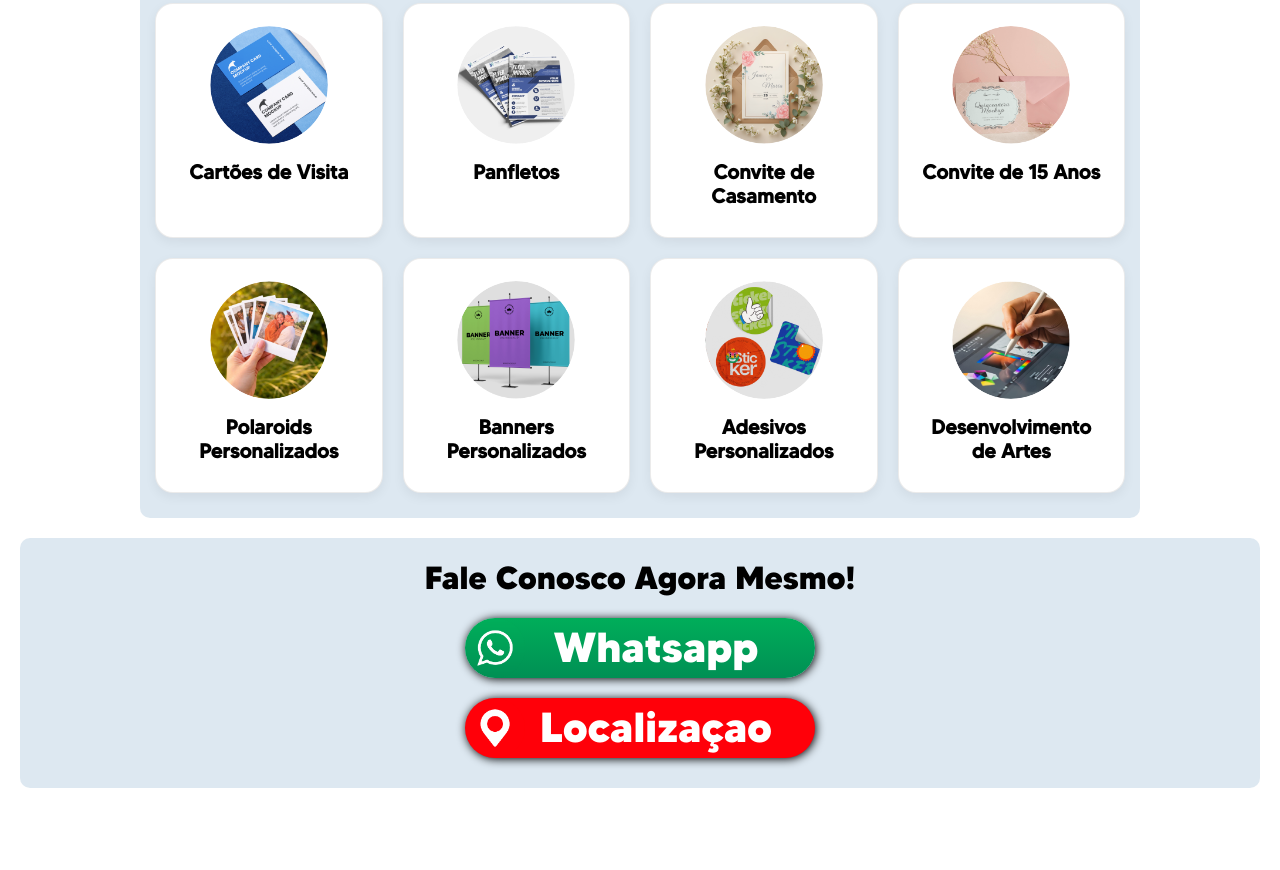
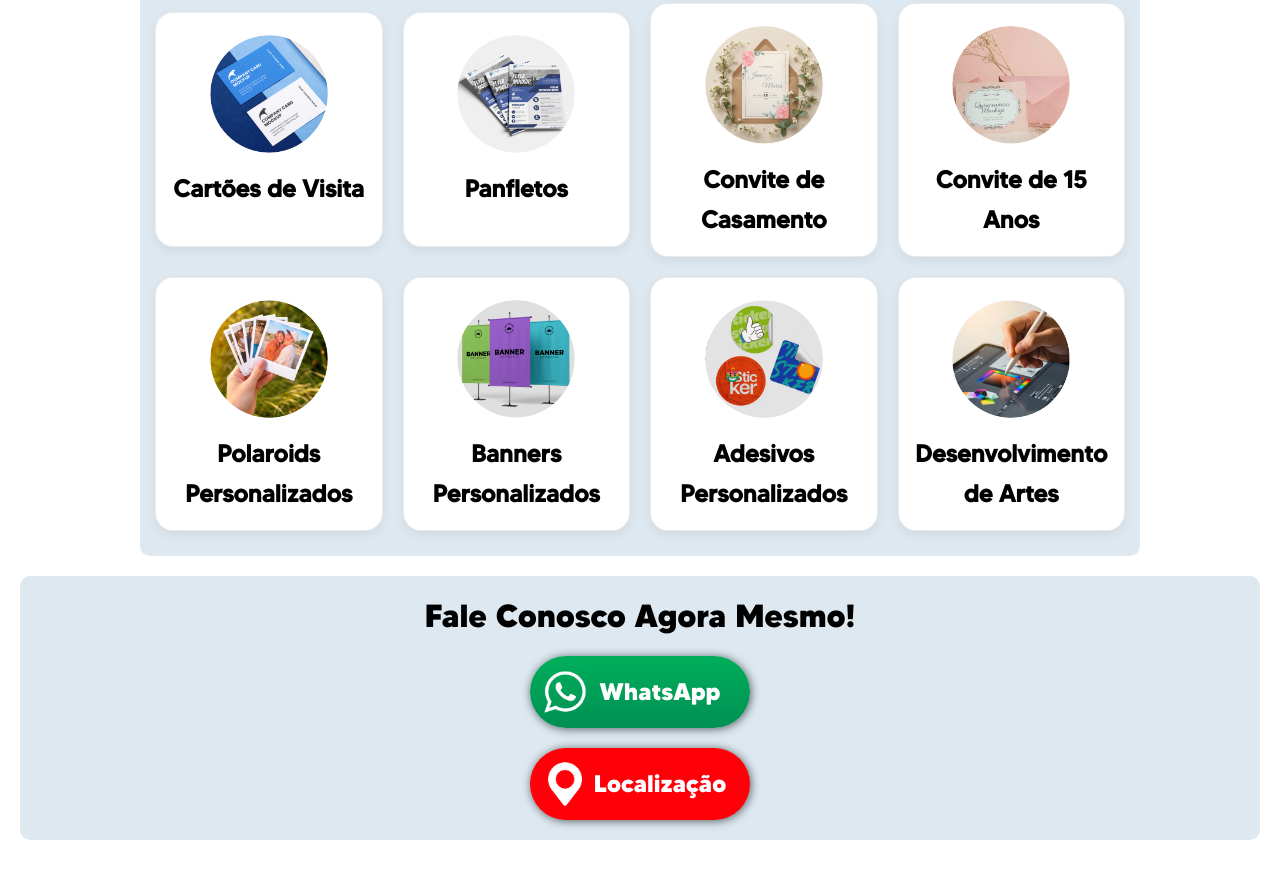
Before and after one commit to joaogaaabriel/Cliente-JrGraficaLTDA, a plain HTML site: page index.html in a window 1280 px wide. Shown: the part 808-1678 px from the top of the page. Before the commit the page ends 1626 px from the top, so only its background shows below. Drawn offline with Linux system fonts and the light colour scheme.

Commit message:
Ajustes Botoes e Slider

```diff
--- a/HomePage.css
+++ b/HomePage.css
@@ -220,12 +220,13 @@ html, body{
 }
 
 /* TEXTO */
-.item-categoria span {
+.item-categoria > span {
   font-family: 'Tommy-Medium', Arial, Helvetica, sans-serif;
-  font-size: 14px;
+  font-size: 24px;
   font-weight: 600;
+  line-height: 5vh;
   text-align: center;
-  line-height: 3vh;
+  color: black;
 }
 
 /* HOVER (DESKTOP) */
@@ -250,81 +251,102 @@ html, body{
   text-decoration: none;
 }
 
-.item-categoria > span {
-  font-size: 20px;
-  color: black;
-}
 
-.contato-chamativo{
+
+/* =========================
+   SEÇÃO CONTATO CHAMATIVO
+========================= */
+
+.contato-chamativo {
   display: flex;
   flex-direction: column;
   align-items: center;
+
   background-color: #2068a027;
   border-radius: 10px;
+
   margin: 20px auto;
-  height: 250px;
+  padding: 20px;
+
   font-family: 'Tommy-Bold', Arial, Helvetica, sans-serif;
 }
 
-.contato-chamativo h1{
-  font-size: 32px;
+/* TÍTULO */
+.contato-chamativo h1 {
+  font-size: clamp(22px, 4vw, 32px);
   text-align: center;
-  margin: 20px auto;;
+  margin-bottom: 20px;
 }
 
-.caracters-btn{
-  border-radius: 50px;
-  box-shadow: 1px 1px 10px black;
+/* =========================
+   CONTAINER DOS BOTÕES
+========================= */
 
-  width: 350px;
-  height: 60px;
-
-  display: flex;
-  justify-content: center;
-  align-items: center;
-
-  padding-left: 32px;
-
-  text-decoration: none;
-  color: white;
-  font-size: 42px;
-
-  cursor: pointer;
-}
-
-.btn-person-whatsapp{
-  background:
-    url(images/WhatsappIcon.png) no-repeat 0px center / 60px,
-    linear-gradient(to bottom, #00ae5a, #009054);
-
-  transition:
-    box-shadow 0.35s ease,
-    transform 0.25s ease;
-}
-
-.btn-person-whatsapp:hover{
-  transform: translateY(-3px);
-}
-
-.btn-person-local{
-  background: url(images/LocalizacaoIcon.png);
-  background-repeat: no-repeat;
-  background-position: 0px center;
-  background-size: 60px;
-  background-color: #FF0009;
-
-  transition:
-    box-shadow 0.35s ease,
-    transform 0.25s ease;
-}
-
-.btn-person-local:hover{
-  transform: translateY(-3px);
-}
-
-.botao-whatsapp-container{
+.botao-whatsapp-container {
   display: flex;
   flex-direction: column;
   align-items: center;
   gap: 20px;
 }
+
+/* =========================
+   BOTÃO BASE (REUTILIZÁVEL)
+========================= */
+
+.caracters-btn {
+  border-radius: 50px;
+  box-shadow: 1px 1px 10px rgba(0, 0, 0, 0.6);
+
+  width: 100%;
+  max-width: 350px;
+  height: clamp(56px, 10vh, 72px);
+
+  display: inline-flex;
+  align-items: center;
+  justify-content: center;
+
+  padding: 0 24px 0 64px;
+
+  text-decoration: none;
+  color: #ffffff;
+
+  font-size: clamp(18px, 4vw, 24px);
+  font-weight: 600;
+  line-height: 1;
+
+  cursor: pointer;
+
+  transition:
+    transform 0.25s ease,
+    box-shadow 0.25s ease;
+}
+
+/* =========================
+   BOTÃO WHATSAPP
+========================= */
+
+.btn-person-whatsapp {
+  background:
+    url(images/WhatsappIcon.png) no-repeat 0px center / 70px,
+    linear-gradient(to bottom, #00ae5a, #009054);
+}
+
+.btn-person-whatsapp:hover {
+  transform: translateY(-3px);
+}
+
+/* =========================
+   BOTÃO LOCALIZAÇÃO
+========================= */
+
+.btn-person-local {
+  background: url(images/LocalizacaoIcon.png);
+  background-repeat: no-repeat;
+  background-position: 0px center;
+  background-size: 70px;
+  background-color: #FF0009;
+}
+
+.btn-person-local:hover {
+  transform: translateY(-3px);
+}
--- a/index.html
+++ b/index.html
@@ -143,17 +143,28 @@
   <h1>Fale Conosco Agora Mesmo!</h1>
 
   <div class="botao-whatsapp-container">
-          <a href="https://api.whatsapp.com/send/?phone=5562996615420&text=Ol%C3%A1%2C+vim+do+google+e+quero+fazer+um+or%C3%A7amento.&type=phone_number&app_absent=0"
+
+    <a
+      href="https://api.whatsapp.com/send/?phone=5562996615420&text=Ol%C3%A1%2C+vim+do+google+e+quero+fazer+um+or%C3%A7amento.&type=phone_number&app_absent=0"
       target="_blank"
-          class="btn-person-whatsapp caracters-btn"
-          >Whatsapp</a>
+      class="caracters-btn btn-person-whatsapp"
+      aria-label="Falar conosco pelo WhatsApp"
+    >
+      <span>WhatsApp</span>
+    </a>
 
-          <a href="https://maps.app.goo.gl/ixBgFqJg6NezSZa8A"
+    <a
+      href="https://maps.app.goo.gl/ixBgFqJg6NezSZa8A"
       target="_blank"
-          class="btn-person-local caracters-btn"
-          >Localizaçao</a>
+      class="caracters-btn btn-person-local"
+      aria-label="Ver localização no mapa"
+    >
+      <span>Localização</span>
+    </a>
+
   </div>
 </section>
+
 
 
 
--- a/script.js
+++ b/script.js
@@ -15,7 +15,7 @@ document.addEventListener('DOMContentLoaded', function() {
       currentSlide = (currentSlide + 1) % radios.length;
       radios[currentSlide].checked = true;
       updateActiveIndicator();
-    }, 10000); // Muda a cada 5 segundos
+    }, 4000); // Muda a cada 5 segundos
   }
 
   // Atualizar indicador ativo
```
Lines whose indentation alone changed are shown as unchanged.
